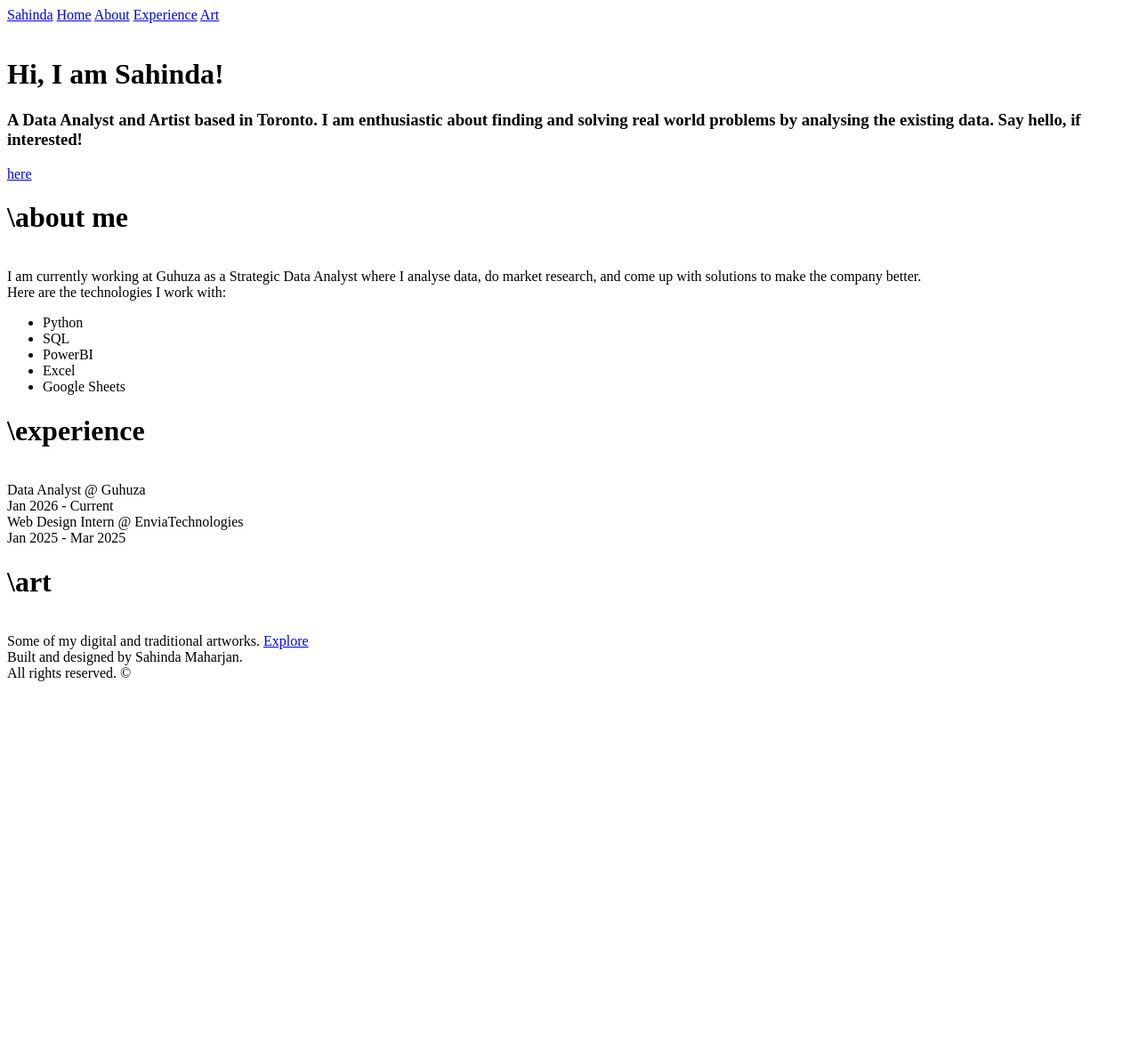
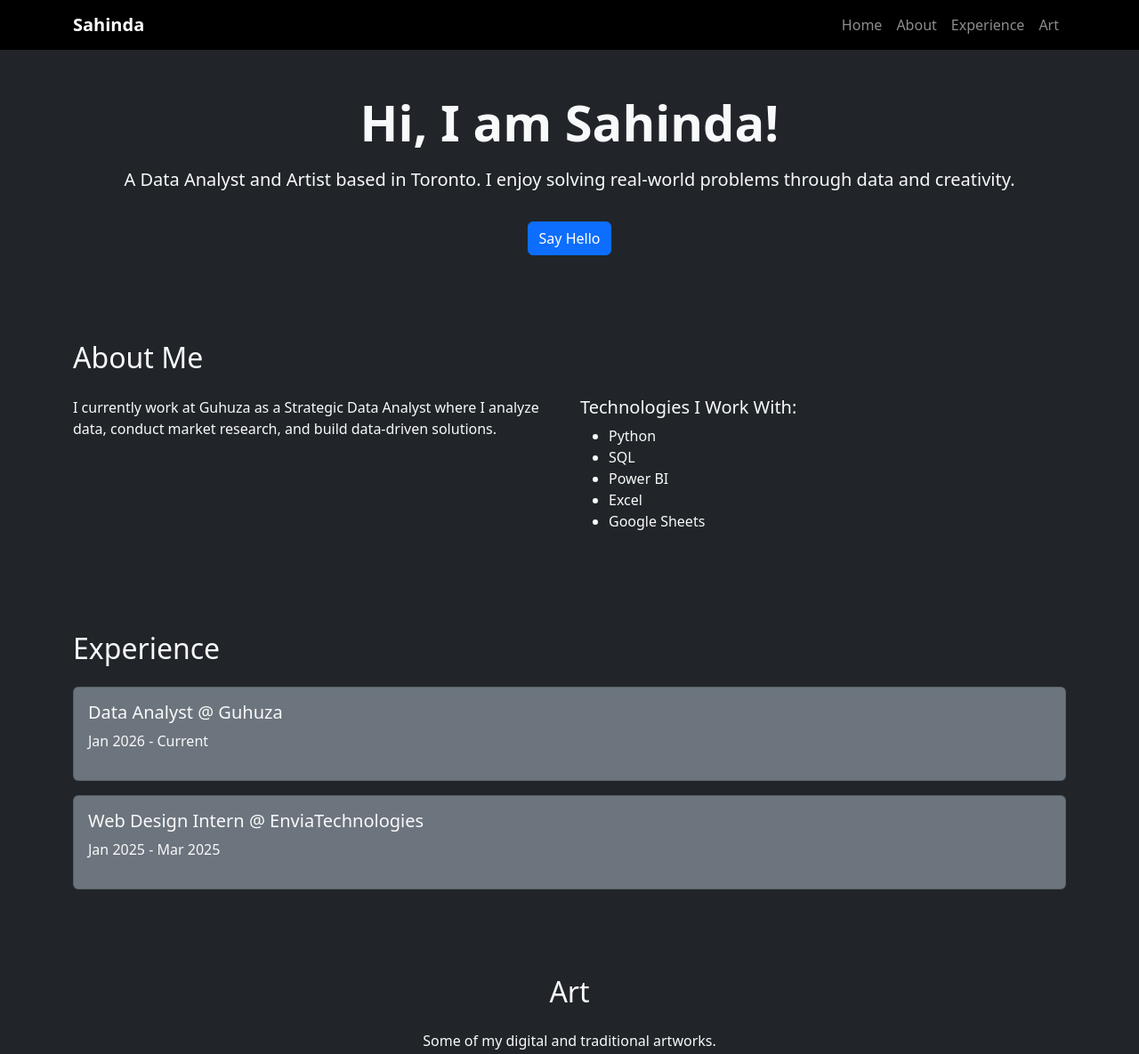
Before and after one commit to sahindaMaharjan/Porfolio, a plain HTML site: page index.html in a window 1280 px wide. Shown: the top 1185 px of the page at 89% size. Before the commit the page ends 800 px from the top, so only its background shows below. Drawn offline with nearby package versions, Linux system fonts and the light colour scheme.

Commit message:
demo version

```diff
--- a/index.html
+++ b/index.html
@@ -3,58 +3,116 @@
 <head>
     <meta charset="UTF-8">
     <meta name="viewport" content="width=device-width, initial-scale=1.0">
-    <title>Sahinda</title>
-    <link rel="stylesheet" href="style.css">
+    <title>Sahinda Portfolio</title>
+
+    <!-- Bootstrap -->
+    <link href="https://cdn.jsdelivr.net/npm/bootstrap@5.3.7/dist/css/bootstrap.min.css" rel="stylesheet">
 </head>
-<body>
-    <div class="root">
-    <div class="header">
-        <div id="left_header">
-            <a href="#">Sahinda</a>
-            <a href="#home">Home</a>
-            <a href="#about">About</a>
-            <a href="#experience">Experience</a>
-            <a href="#art">Art</a>
-        </div>
-        <div id="right_header">
-            <img src="" alt="">
+
+<body class="bg-dark text-light">
+
+    <!-- Navbar -->
+    <nav class="navbar navbar-expand-lg navbar-dark bg-black sticky-top">
+        <div class="container">
+            <a class="navbar-brand fw-bold" href="#">Sahinda</a>
+
+            <button class="navbar-toggler" type="button" data-bs-toggle="collapse" data-bs-target="#navbarNav">
+                <span class="navbar-toggler-icon"></span>
+            </button>
+
+            <div class="collapse navbar-collapse" id="navbarNav">
+                <div class="navbar-nav ms-auto">
+                    <a class="nav-link" href="#home">Home</a>
+                    <a class="nav-link" href="#about">About</a>
+                    <a class="nav-link" href="#experience">Experience</a>
+                    <a class="nav-link" href="#art">Art</a>
                 </div>
             </div>
-    <div>
-        <h1>Hi, I am Sahinda!</h1>
-        <h3>A Data Analyst and Artist based in Toronto. I am enthusiastic about finding and solving real world problems by analysing the existing data.
-        Say hello, if interested!</h3>
-        <a href="mailto:sahindamaharjan2016@gmail.com">here</a>
         </div>
-    <div>
-        <h1>\about me</h1><br>
-        I am currently working at Guhuza as a Strategic Data Analyst where I analyse data, do market research, and come up with solutions to make the company better.
-        <br>
-        Here are the technologies I work with:
+    </nav>
+
+
+    <!-- Hero Section -->
+    <section id="home" class="container text-center py-5">
+        <h1 class="display-4 fw-bold">Hi, I am Sahinda!</h1>
+        <p class="lead mt-3">
+            A Data Analyst and Artist based in Toronto.
+            I enjoy solving real-world problems through data and creativity.
+        </p>
+
+        <a href="mailto:sahindamaharjan2016@gmail.com" class="btn btn-primary mt-3">
+            Say Hello
+        </a>
+    </section>
+
+
+    <!-- About -->
+    <section id="about" class="container py-5">
+        <h2 class="mb-4">About Me</h2>
+
+        <div class="row">
+            <div class="col-md-6">
+                <p>
+                    I currently work at Guhuza as a Strategic Data Analyst
+                    where I analyze data, conduct market research, and build
+                    data-driven solutions.
+                </p>
+            </div>
+
+            <div class="col-md-6">
+                <h5>Technologies I Work With:</h5>
+
                 <ul>
                     <li>Python</li>
                     <li>SQL</li>
-            <li>PowerBI</li>
+                    <li>Power BI</li>
                     <li>Excel</li>
                     <li>Google Sheets</li>
                 </ul>
             </div>
-    <div>
-        <h1>\experience </h1><br>
-        Data Analyst @ Guhuza <br>
-        Jan 2026 - Current <br>
-        Web Design Intern @ EnviaTechnologies <br>
-        Jan 2025 - Mar 2025
         </div>
-    <div>
-        <h1>\art</h1> <br>
-        Some of my digital and traditional artworks. <a href="artCollection.html">Explore</a>
+    </section>
+
+
+    <!-- Experience -->
+    <section id="experience" class="container py-5">
+        <h2 class="mb-4">Experience</h2>
+
+        <div class="card bg-secondary text-light p-3 mb-3">
+            <h5>Data Analyst @ Guhuza</h5>
+            <p>Jan 2026 - Current</p>
         </div>
-    <div>
-        <div>Built and designed by Sahinda Maharjan.</div>
-        <div>All rights reserved. &#169</div>
+
+        <div class="card bg-secondary text-light p-3">
+            <h5>Web Design Intern @ EnviaTechnologies</h5>
+            <p>Jan 2025 - Mar 2025</p>
         </div>
-    </div>
+    </section>
+
+
+    <!-- Art -->
+    <section id="art" class="container py-5 text-center">
+        <h2 class="mb-4">Art</h2>
+
+        <p>
+            Some of my digital and traditional artworks.
+        </p>
+
+        <a href="artCollection.html" class="btn btn-outline-light">
+            Explore My Art
+        </a>
+    </section>
+
+
+    <!-- Footer -->
+    <footer class="bg-black text-center py-4">
+        <p class="mb-1">Built and designed by Sahinda Maharjan.</p>
+        <p>&copy; 2026 All rights reserved.</p>
+    </footer>
+
+
+    <!-- Bootstrap JS -->
+    <script src="https://cdn.jsdelivr.net/npm/bootstrap@5.3.7/dist/js/bootstrap.bundle.min.js"></script>
 
 </body>
 </html>
```
Also changed, not shown: artCollection.html (+49 -5 lines). Lines whose indentation alone changed are shown as unchanged.
